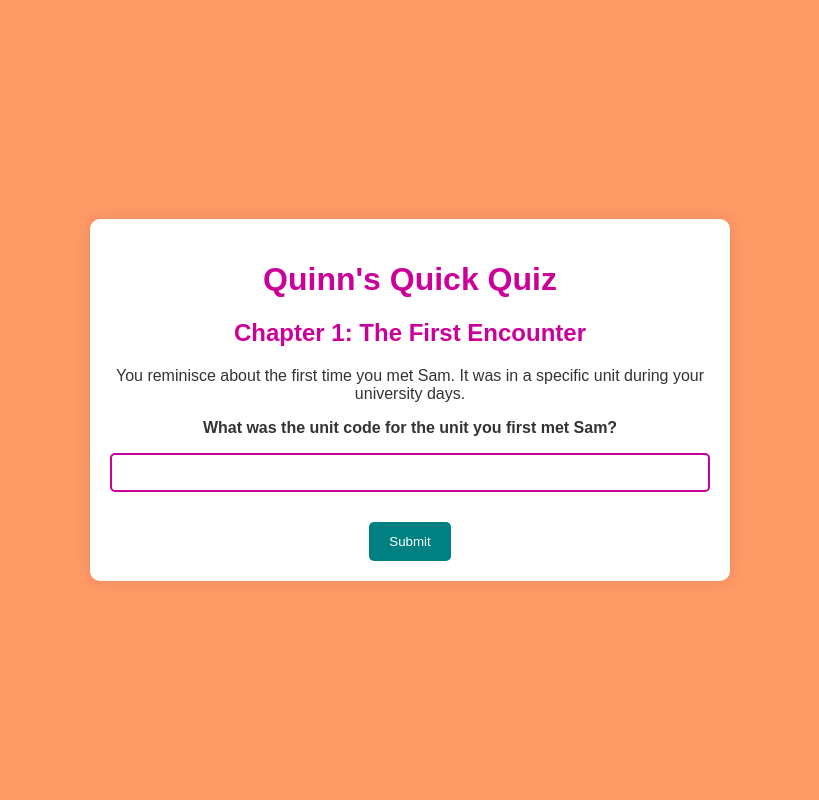
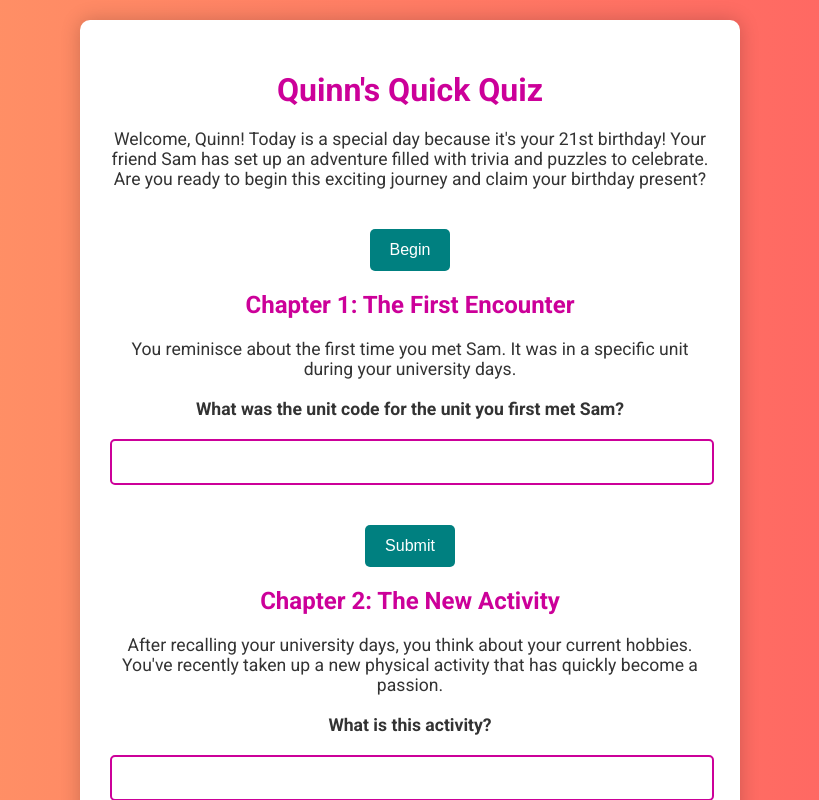
Before and after one commit to primary-github/quinnsbirthday, a plain HTML site: page index.html in a window 1280 px wide. Both pictures are taken after a click on the button "Begin". Shown: the top 800 px of the page, without its empty margins (230-1049 px from the left). Drawn offline with nearby package versions, Linux system fonts and the light colour scheme.

Commit message:
Update index.html

```diff
--- a/index.html
+++ b/index.html
@@ -5,16 +5,19 @@
     <meta charset="UTF-8">
     <meta name="viewport" content="width=device-width, initial-scale=1.0">
     <title>Quinn's Quick Quiz</title>
+    <link rel="stylesheet" href="https://cdnjs.cloudflare.com/ajax/libs/animate.css/4.1.1/animate.min.css">
+    <link href="https://fonts.googleapis.com/css2?family=Roboto:wght@300;400;500;700&display=swap" rel="stylesheet">
     <style>
         body {
-            font-family: 'Arial', sans-serif;
-            background-color: #ff9966; /* darker tangerine */
+            font-family: 'Roboto', sans-serif;
+            background: linear-gradient(to right, #ff9966, #ff5e62);
             color: #333;
             margin: 0;
             display: flex;
             justify-content: center;
             align-items: center;
             min-height: 100vh;
+            padding: 20px;
         }
 
         .container {
@@ -22,50 +25,50 @@
             width: 100%;
             text-align: center;
             background-color: #fff;
-            padding: 20px;
+            padding: 30px;
             border-radius: 10px;
-            box-shadow: 0 0 15px rgba(0, 0, 0, 0.1);
+            box-shadow: 0 0 20px rgba(0, 0, 0, 0.2);
             animation: fadeIn 1s ease-in-out;
         }
 
-        .chapter {
-            display: none;
-            animation: slideIn 0.5s ease-in-out;
+        h1, h2 {
+            color: #cc0099;
+            margin-bottom: 20px;
         }
 
-        .visible {
-            display: block;
+        p {
+            font-size: 1.1em;
+            margin-bottom: 20px;
+        }
+
+        input[type="text"] {
+            padding: 12px;
+            border: 2px solid #cc0099;
+            border-radius: 5px;
+            width: calc(100% - 24px);
+            margin-bottom: 20px;
+            font-size: 1em;
         }
 
         button {
             padding: 12px 20px;
-            background-color: #008080; /* teal */
+            background-color: #008080;
             border: none;
             color: #fff;
             cursor: pointer;
             border-radius: 5px;
             margin-top: 20px;
             transition: background-color 0.3s ease;
+            font-size: 1em;
         }
 
         button:hover {
-            background-color: #006666; /* darker teal */
-        }
-
-        h1, h2 {
-            color: #cc0099; /* darker magenta */
-        }
-
-        input[type="text"] {
-            padding: 10px;
-            border: 2px solid #cc0099; /* darker magenta */
-            margin-bottom: 10px;
-            border-radius: 5px;
-            width: calc(100% - 24px);
+            background-color: #006666;
         }
 
         .feedback, .error {
             margin-top: 10px;
+            font-size: 1em;
             display: none;
         }
 
@@ -78,17 +81,17 @@
         }
 
         .present {
-            background-color: #008080; /* teal */
+            background-color: #008080;
             padding: 20px;
             border-radius: 10px;
-            box-shadow: 0 0 15px rgba(0, 0, 0, 0.2);
+            box-shadow: 0 0 20px rgba(0, 0, 0, 0.3);
             margin-top: 20px;
             color: #fff;
             animation: popIn 0.5s ease-in-out;
         }
 
         .present h2 {
-            color: #ffcc00; /* gold */
+            color: #ffcc00;
         }
 
         .present p, .present strong {
@@ -98,17 +101,12 @@
 
         .present strong {
             margin-top: 20px;
-            color: #ffcc00; /* gold */
+            color: #ffcc00;
         }
 
         @keyframes fadeIn {
             from { opacity: 0; }
             to { opacity: 1; }
-        }
-
-        @keyframes slideIn {
-            from { transform: translateX(100%); opacity: 0; }
-            to { transform: translateX(0); opacity: 1; }
         }
 
         @keyframes popIn {
@@ -120,14 +118,14 @@
 
 <body>
 
-    <div class="container">
+    <div class="container animate__animated animate__fadeIn">
         <h1>Quinn's Quick Quiz</h1>
         <div id="introduction" class="chapter visible">
             <p>Welcome, Quinn! Today is a special day because it's your 21st birthday! Your friend Sam has set up an adventure filled with trivia and puzzles to celebrate. Are you ready to begin this exciting journey and claim your birthday present?</p>
             <button onclick="showChapter('chapter1')">Begin</button>
         </div>
 
-        <div id="chapter1" class="chapter">
+        <div id="chapter1" class="chapter animate__animated animate__slideInRight">
             <h2>Chapter 1: The First Encounter</h2>
             <p>You reminisce about the first time you met Sam. It was in a specific unit during your university days.</p>
             <p><strong>What was the unit code for the unit you first met Sam?</strong></p>
@@ -137,7 +135,7 @@
             <p id="chapter1-error" class="error">Incorrect answer. Try again!</p>
         </div>
 
-        <div id="chapter2" class="chapter">
+        <div id="chapter2" class="chapter animate__animated animate__slideInRight">
             <h2>Chapter 2: The New Activity</h2>
             <p>After recalling your university days, you think about your current hobbies. You've recently taken up a new physical activity that has quickly become a passion.</p>
             <p><strong>What is this activity?</strong></p>
@@ -147,7 +145,7 @@
             <p id="chapter2-error" class="error">Incorrect answer. Try again!</p>
         </div>
 
-        <div id="chapter3" class="chapter">
+        <div id="chapter3" class="chapter animate__animated animate__slideInRight">
             <h2>Chapter 3: The Philosopher's Reference</h2>
             <p>You ponder over your intellectual pursuits and think of a concept from your favourite philosopher, Hannah Arendt.</p>
             <p><strong>How might Hannah Arendt refer to a life of contemplation?</strong></p>
@@ -157,7 +155,7 @@
             <p id="chapter3-error" class="error">Incorrect answer. Try again!</p>
         </div>
 
-        <div id="chapter4" class="chapter">
+        <div id="chapter4" class="chapter animate__animated animate__slideInRight">
             <h2>Chapter 4: The 3² Model</h2>
             <p>Your mind drifts to your academic achievements. You developed the 3<sup>2</sup> Model, a unique perspective-shifting tool.</p>
             <p><strong>From which row/column intersection do we perceive the world?</strong></p>
@@ -167,7 +165,7 @@
             <p id="chapter4-error" class="error">Incorrect answer. Try again!</p>
         </div>
 
-        <div id="chapter5" class="chapter">
+        <div id="chapter5" class="chapter animate__animated animate__slideInRight">
             <h2>Chapter 5: The Future Foundation</h2>
             <p>Looking ahead, you dream about starting a foundation or organisation that will make a significant impact on the world.</p>
             <p><strong>What name is a likely contender?</strong></p>
@@ -177,7 +175,7 @@
             <p id="chapter5-error" class="error">Incorrect answer. Try again!</p>
         </div>
 
-        <div id="chapter6" class="chapter">
+        <div id="chapter6" class="chapter animate__animated animate__slideInRight">
             <h2>Chapter 6: Today's Date</h2>
             <p>Finally, to unlock the ultimate present, you need to answer one last question about today.</p>
             <p><strong>What is the date today? (Format DD/MM/YYYY)</strong></p>
@@ -187,7 +185,7 @@
             <p id="chapter6-error" class="error">Incorrect answer. Try again!</p>
         </div>
 
-        <div id="birthday" class="chapter present">
+        <div id="birthday" class="chapter present animate__animated animate__zoomIn">
             <h2>Wait... that's today!</h2>
             <p><strong>Happy Birthday Quinn!</strong></p>
             <p>You've successfully completed the adventure and it's time to claim your present.</p>
@@ -201,7 +199,8 @@
     <script>
         function showChapter(chapterId) {
             document.querySelectorAll('.chapter').forEach(chapter => chapter.classList.remove('visible'));
-            document.getElementById(chapterId).classList.add('visible');
+            const chapterElement = document.getElementById(chapterId);
+            chapterElement.classList.add('visible', 'animate__animated', 'animate__slideInRight');
         }
 
         function checkAnswer(inputId, nextChapterId, correctAnswer) {
```
